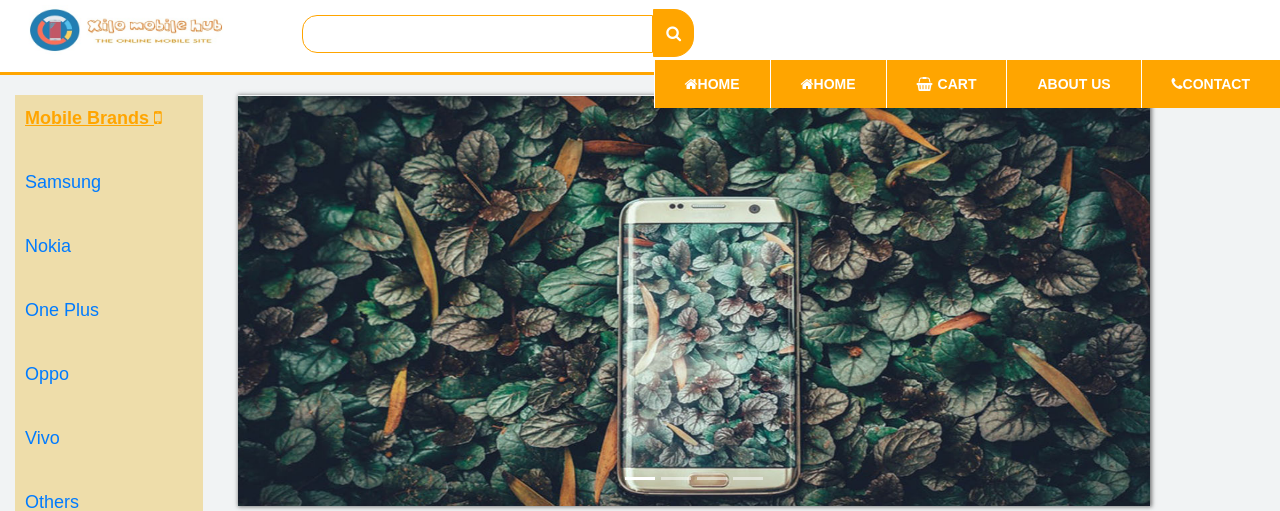
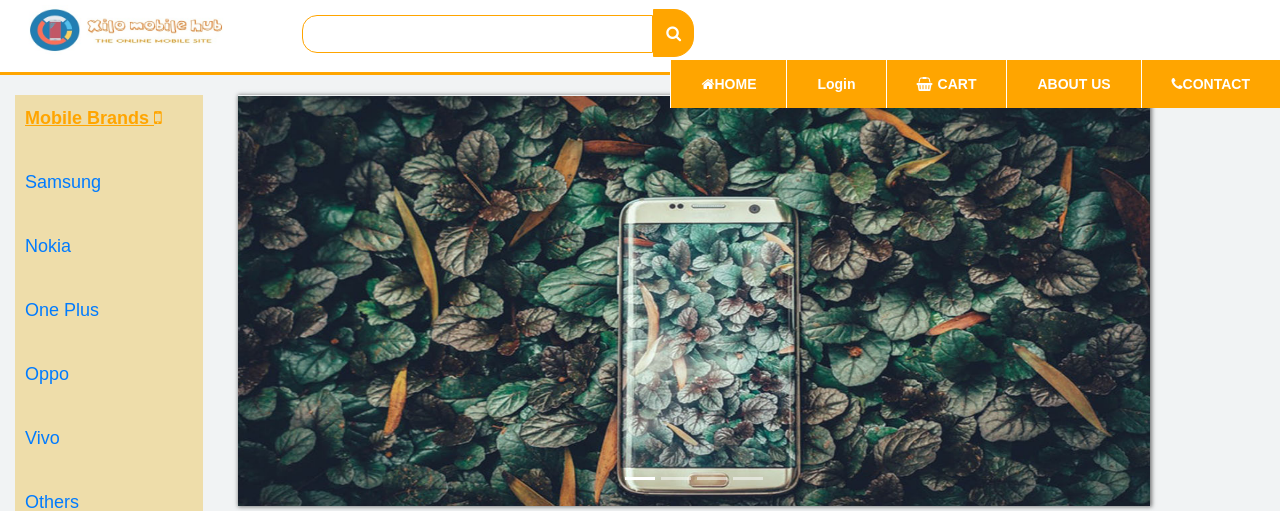
Before and after one commit to dkboss9/XiloMobile, a PHP site: page /project/home.php in a window 1280 px wide. Shown: the top 511 px of the page. Run offline with PHP 8.4, Linux system fonts and the light colour scheme; some libraries are stand-ins or nearby versions.

Commit message:
Structured Header

```diff
--- a/header.php
+++ b/header.php
@@ -29,7 +29,7 @@
 				      </div>
 					</li><?php
 					}else{ ?>
-						<li><a href="home.php"><i class="fa fa-home"></i>HOME</a></li>
+						<li><a href="login.php"></i>Login</a></li>
 						<?php
 					} ?>
 
```
